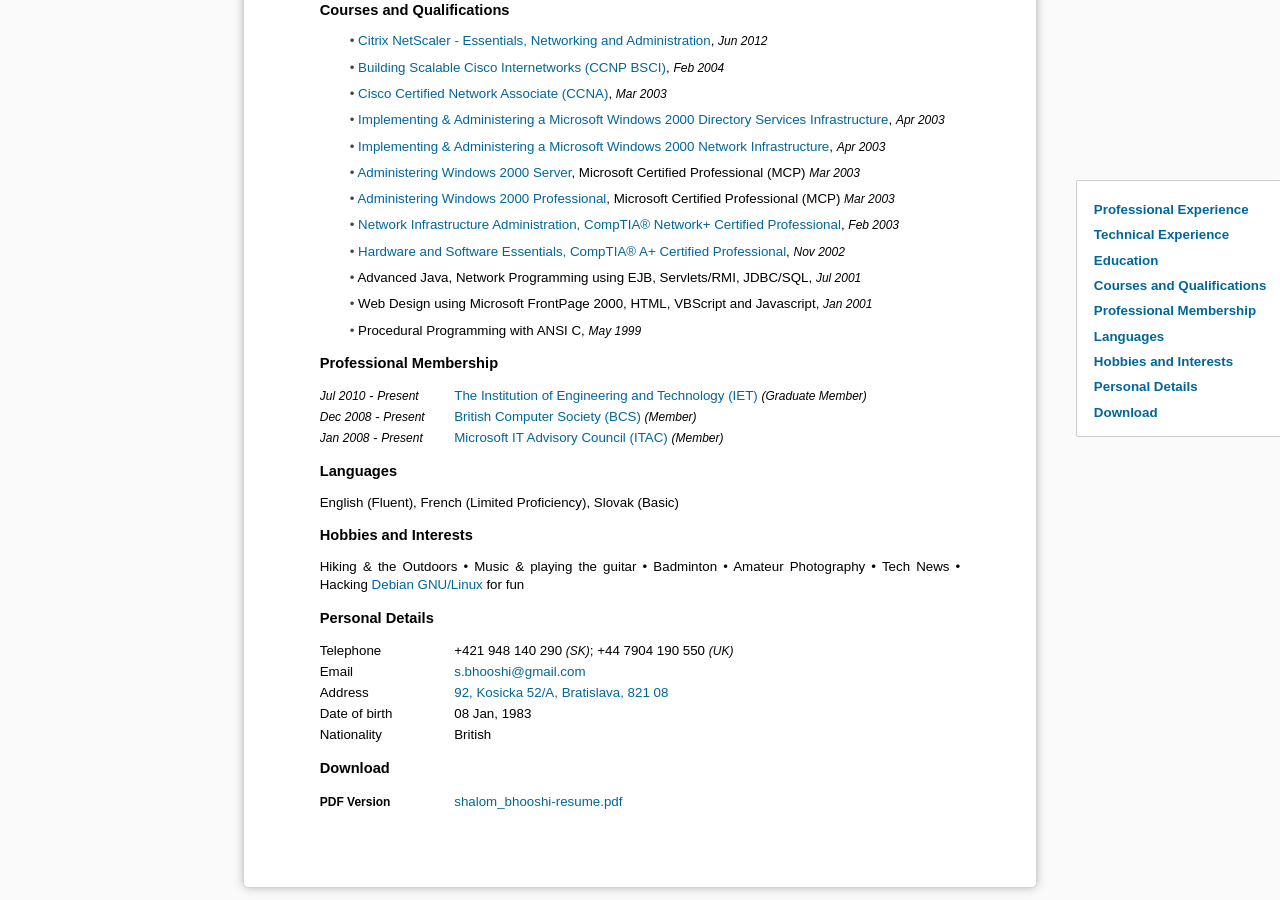
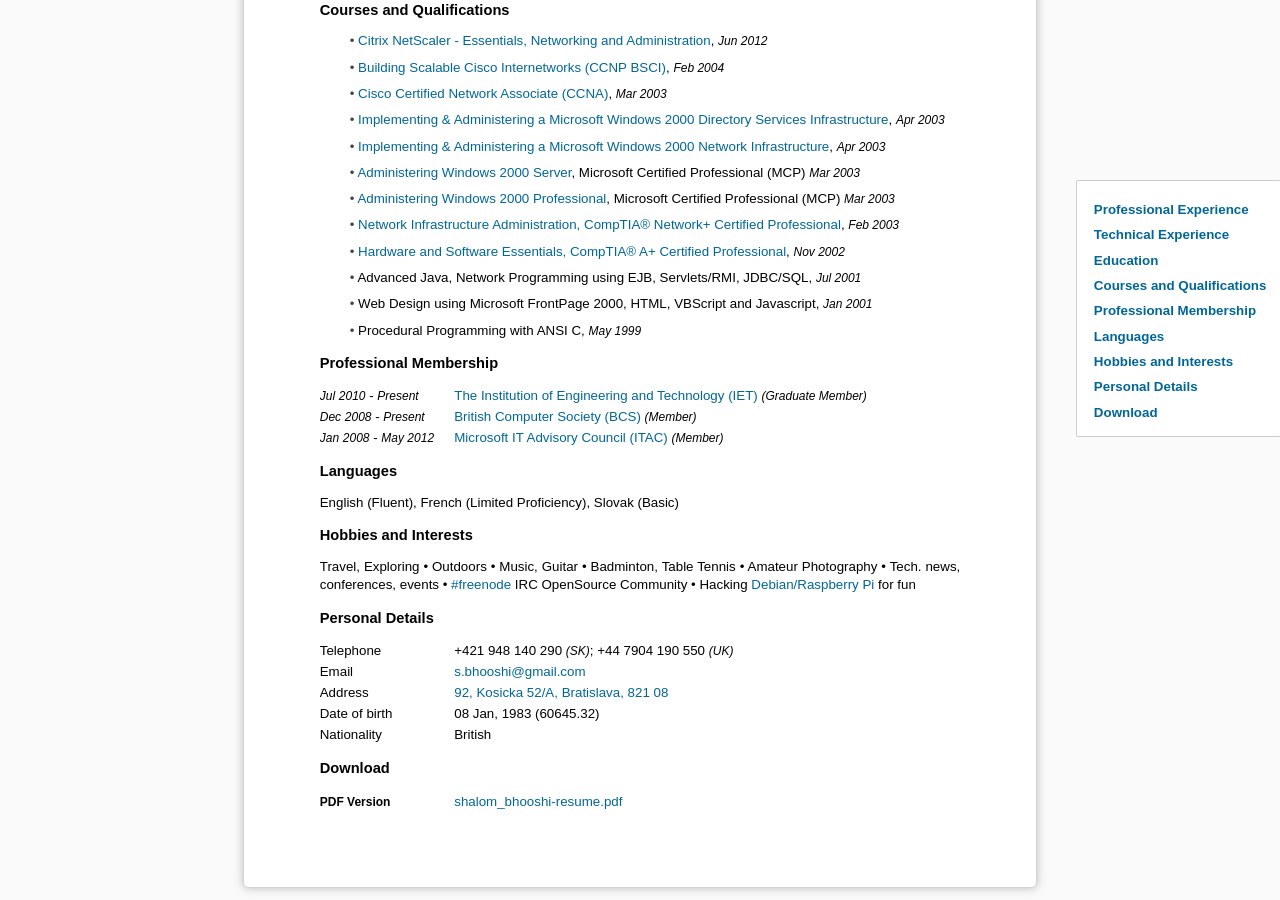
Before and after one commit to shalomb/shalomb, a Jekyll site: the page cv/cv.html, which Jekyll copies as it is, in a window 1280 px wide and 900 px high, scrolled down 2236 px. Built offline with Jekyll 4.4.1, drawn with Linux system fonts in a browser that asks for light colours.

Commit message:
Publish Fri 19 May 15:25:54 CEST 2017

```diff
--- a/cv/cv.html
+++ b/cv/cv.html
@@ -149,14 +149,14 @@
 <dt><em>Dec</em> <em>2008</em> - <em>Present</em></dt>
 <dd><a href="https://bcs.org">British Computer Society (BCS)</a> <em>(Member)</em>
 </dd>
-<dt><em>Jan</em> <em>2008</em> - <em>Present</em></dt>
+<dt><em>Jan</em> <em>2008</em> - <em>May 2012</em></dt>
 <dd><a href="https://microsoft-itcouncil.com/">Microsoft IT Advisory Council (ITAC)</a> <em>(Member)</em>
 </dd>
 </dl>
 <h3 id="languages">Languages</h3>
 <p>English (Fluent), French (Limited Proficiency), Slovak (Basic)</p>
 <h3 id="hobbies-and-interests">Hobbies and Interests</h3>
-<p>Hiking &amp; the Outdoors • Music &amp; playing the guitar • Badminton • Amateur Photography • Tech News • Hacking <a href="https://www.debian.org/">Debian GNU/Linux</a> for fun</p>
+<p>Travel, Exploring • Outdoors • Music, Guitar • Badminton, Table Tennis • Amateur Photography • Tech. news, conferences, events • <a href="https://freenode.net/">#freenode</a> IRC OpenSource Community • Hacking <a href="https://www.raspbian.org/">Debian/Raspberry Pi</a> for fun</p>
 <h3 id="personal-details">Personal Details</h3>
 <dl>
 <dt>Telephone</dt>
@@ -169,7 +169,7 @@
 <dd><a href="https://www.google.co.uk/maps?q=92,+Kosicka+52/A,+Bratislava,+82108">92, Kosicka 52/A, Bratislava, 821 08</a>
 </dd>
 <dt>Date of birth</dt>
-<dd>08 Jan, 1983
+<dd>08 Jan, 1983 (60645.32)
 </dd>
 <dt>Nationality</dt>
 <dd>British
```
Also changed, not shown: cv/cv.txt (+5 -4 lines), 5 other files.
